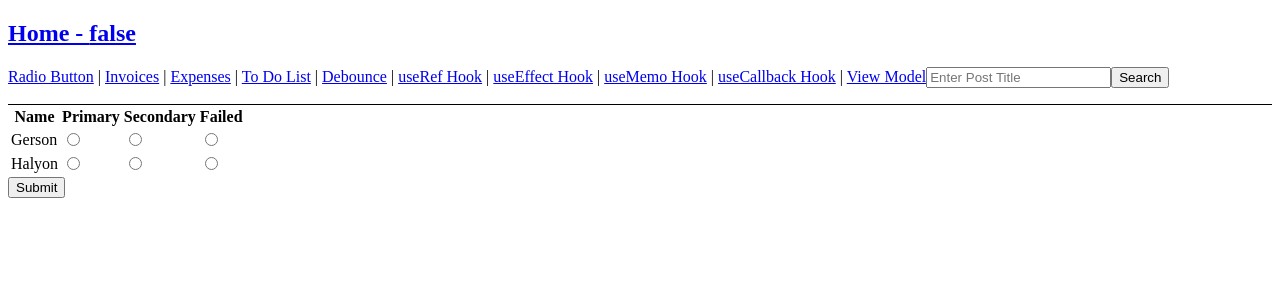
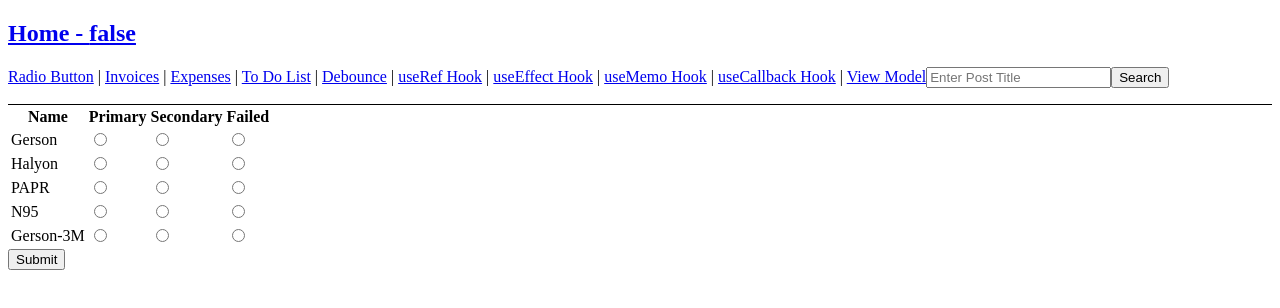
Before and after one commit to powergeoff/react-interview, a React (Create React App) app: page /radio in a window 1280 px wide. Shown: the top 308 px of the page. Built offline with nearby package versions, Linux system fonts and the light colour scheme.

Commit message:
small bug fix

```diff
--- a/src/routes/radio-button/example.js
+++ b/src/routes/radio-button/example.js
@@ -1,10 +1,10 @@
 import { useState } from "react";
 
-const masks = [{"id": 2475, "name": "Gerson"},{"id": 454, "name": "Halyon"}];
+const masks = [{"id": 2475, "name": "Gerson"},{"id": 454, "name": "Halyon"},{"id": 24, "name": "PAPR"},{"id": 247, "name": "N95"},{"id": 75, "name": "Gerson-3M"}];
 
 const RadioButtonExample = () => {
     const [form, setForm] = useState({ "failed": [], "primary": "", "secondary": ""});
-    const [radioButtons, setRadioButtons] = useState(masks.map((m,index) => { return {"id": m.id, "primary": false, "secondary": false, "failed": false }}));
+    const [radioButtons, setRadioButtons] = useState(masks.map((m) => { return {"id": m.id, "primary": false, "secondary": false, "failed": false }}));
     const handleSubmit = () => {
         console.log(form);
     }
@@ -23,7 +23,10 @@ const RadioButtonExample = () => {
                     row.failed = false;
                     newForm.primary = value;
                     newForm.secondary = newForm.secondary === value ? "" : newForm.secondary;
-                    newForm.failed.pop(value);
+                    if (newForm.failed.findIndex(e => e === value) !== -1)
+                    {
+                        newForm.failed.pop(value);
+                    }
                 }
                 else if(className === "secondary")
                 {
@@ -32,7 +35,10 @@ const RadioButtonExample = () => {
                     row.failed = false;
                     newForm.secondary = value;
                     newForm.primary = newForm.primary === value ? "" : newForm.primary;
-                    newForm.failed.pop(value);
+                    if (newForm.failed.findIndex(e => e === value) !== -1)
+                    {
+                        newForm.failed.pop(value);
+                    }
                 }
                 else if (className === "failed")
                 {
```
